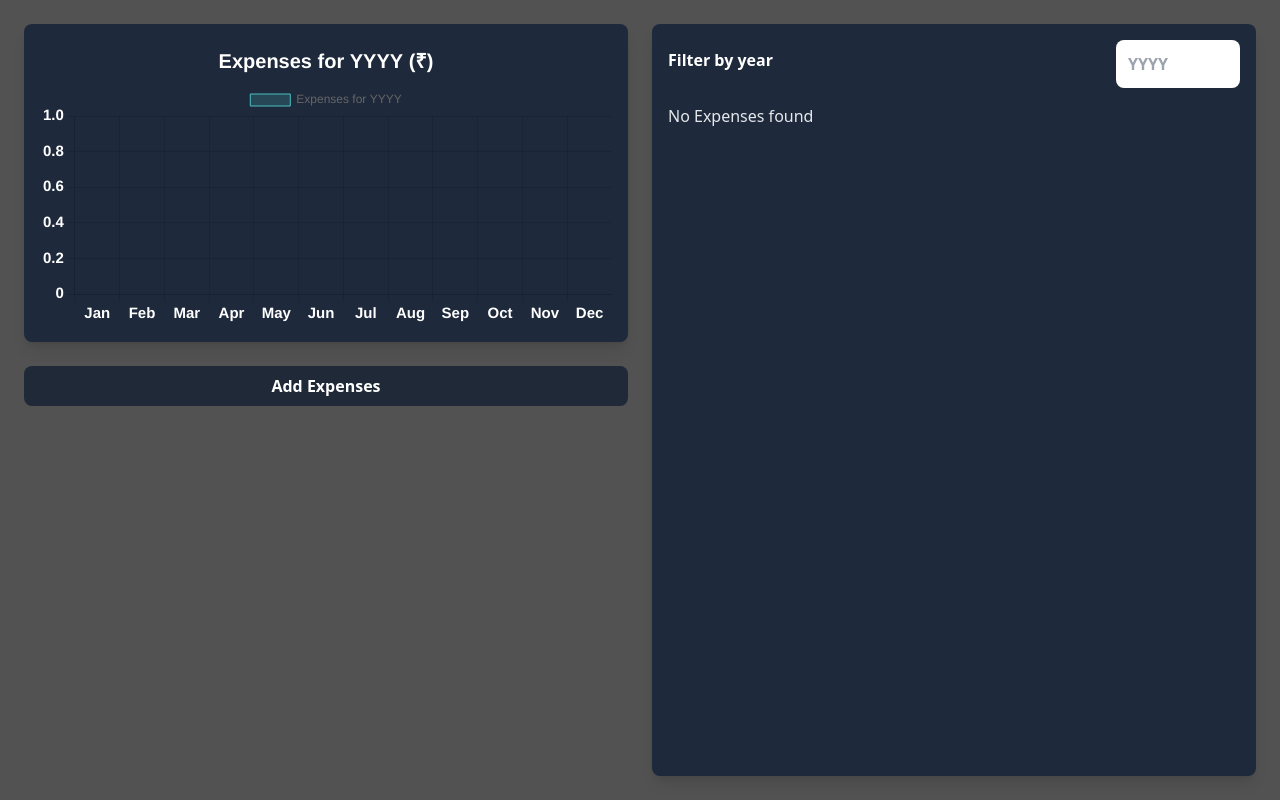
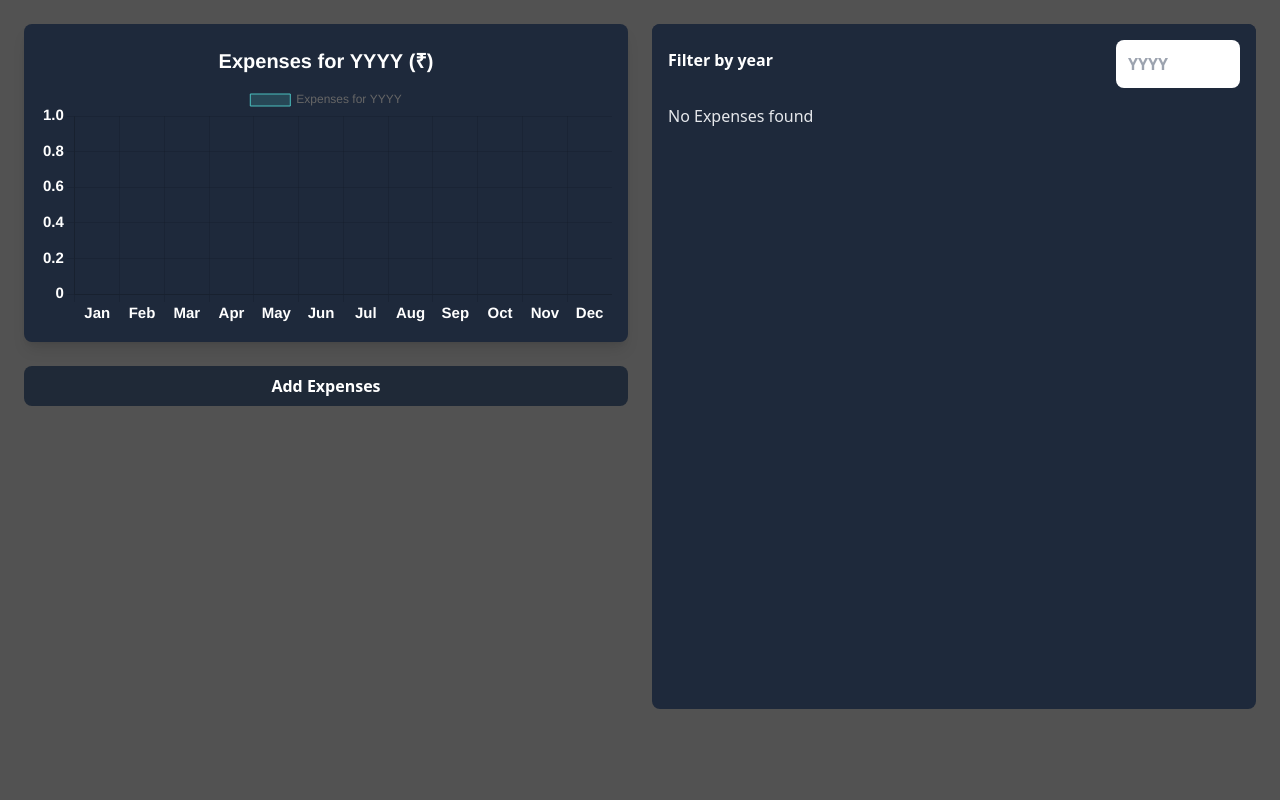
Before and after one commit to alfasierraconnects/expense-tracker-react, a React (Create React App) app in the folder expense-tracker-react/: page / in a window 1280 px wide. Built offline with nearby package versions, Linux system fonts and the light colour scheme.

Commit message:
Improved UI, styled scrollbar

```diff
--- a/expense-tracker-react/package.json
+++ b/expense-tracker-react/package.json
@@ -40,6 +40,7 @@
   "devDependencies": {
     "prettier": "^3.2.5",
     "prettier-plugin-tailwindcss": "^0.5.12",
+    "tailwind-scrollbar": "^3.1.0",
     "tailwindcss": "^3.4.1"
   }
 }
--- a/expense-tracker-react/src/App.js
+++ b/expense-tracker-react/src/App.js
@@ -43,18 +43,21 @@ function App() {
   };
 
   return (
-    <div className="grid grid-cols-2 gap-6 p-6 bg-neutral-600 min-h-screen relative">
+    <div className="p-6 bg-neutral-600 min-h-screen relative">
+      <div className="grid grid-cols-2 gap-6">
         <div className="flex flex-col gap-6">
           {/* Display ExpensesChart and NewExpenses components */}
           <ExpensesChart year={chartData[0]} list={chartData[1]} />
           <NewExpenses onSendDataToApp={dataFromNewExpenseHandler} />
         </div>
         {/* Display Expenses component */}
+        <div className="rounded-lg overflow-y-scroll md:h-[685px] bg-slate-800 scrollbar-thin scrollbar-thumb-cyan-700 scrollbar-track-gray-500 scrollbar-thumb-rounded">
           <Expenses
             expenses={expenses}
             dataForChart={dataForChartHandler}
             deleteExpense={expenseToDeleteHandler}
           />
+        </div>
         {/* Conditionally render DeleteExpenseModal */}
         {deleteModalActive && (
           <DeleteExpenseModal
@@ -64,6 +67,7 @@ function App() {
           />
         )}
       </div>
+    </div>
   );
 }
 
--- a/expense-tracker-react/src/Components/Expenses/Expenses.js
+++ b/expense-tracker-react/src/Components/Expenses/Expenses.js
@@ -33,7 +33,7 @@ export default function Expenses(props) {
   }, [props.expenses]);
 
   return (
-    <div className="bg-slate-800 p-4 rounded-lg shadow-lg">
+    <div className="bg-slate-800 p-4">
       <ExpensesFilter yearToFilter={filterHandler} />
       {filteredList.length === 0 ? (
         <p className="text-gray-200">No Expenses found</p>
--- a/expense-tracker-react/tailwind.config.js
+++ b/expense-tracker-react/tailwind.config.js
@@ -4,5 +4,5 @@ module.exports = {
   theme: {
     extend: {},
   },
-  plugins: [],
+  plugins: [require("tailwind-scrollbar")],
 };
```
Also changed, not shown: 1 other file (tests, documents, lock files or other folders). Lines whose indentation alone changed are shown as unchanged.
